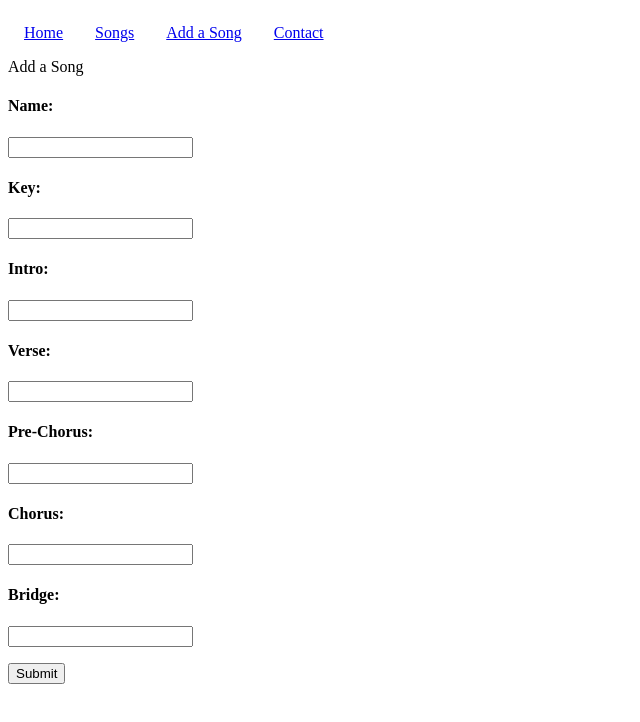
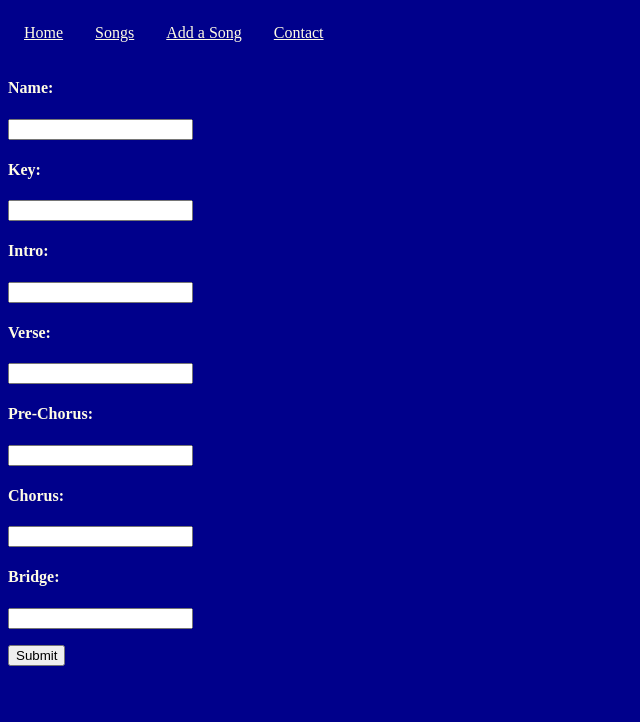
Before and after one commit to EWIllC/OhLaTone, a React app: page /addSong in a window 1280 px wide. Shown: the top 722 px of the page, without its empty margins (0-640 px from the left). Built offline with nearby package versions, Linux system fonts and the light colour scheme.

Commit message:
commit for merger

```diff
--- a/client/components/AddSong.js
+++ b/client/components/AddSong.js
@@ -117,7 +117,7 @@ class AddSong extends React.Component {
     render() {
         const { name, key, intro, verse, preChorus, chorus, bridge } = this.state;
         return (
-            <div>Add a Song
+            <div>
                 <form onSubmit={this.handleSubmit}>
                     <h4>Name:</h4>
 
--- a/public/style.css
+++ b/public/style.css
@@ -1,8 +1,18 @@
+body {
+    background-color: darkblue;
+}
+
 nav a {
+    color:#FFFCE4;
     display: inline-block;
     margin: 1em;
 }
 
 h2 {
+    color:#FFFCE4;
     text-align: center;
 }
+
+h4 {
+    color:#FFFCE4;
+}
```
Also changed, not shown: client/components/Home.js (line endings or trailing spaces), 2 other files (tests, documents, lock files or other folders).
